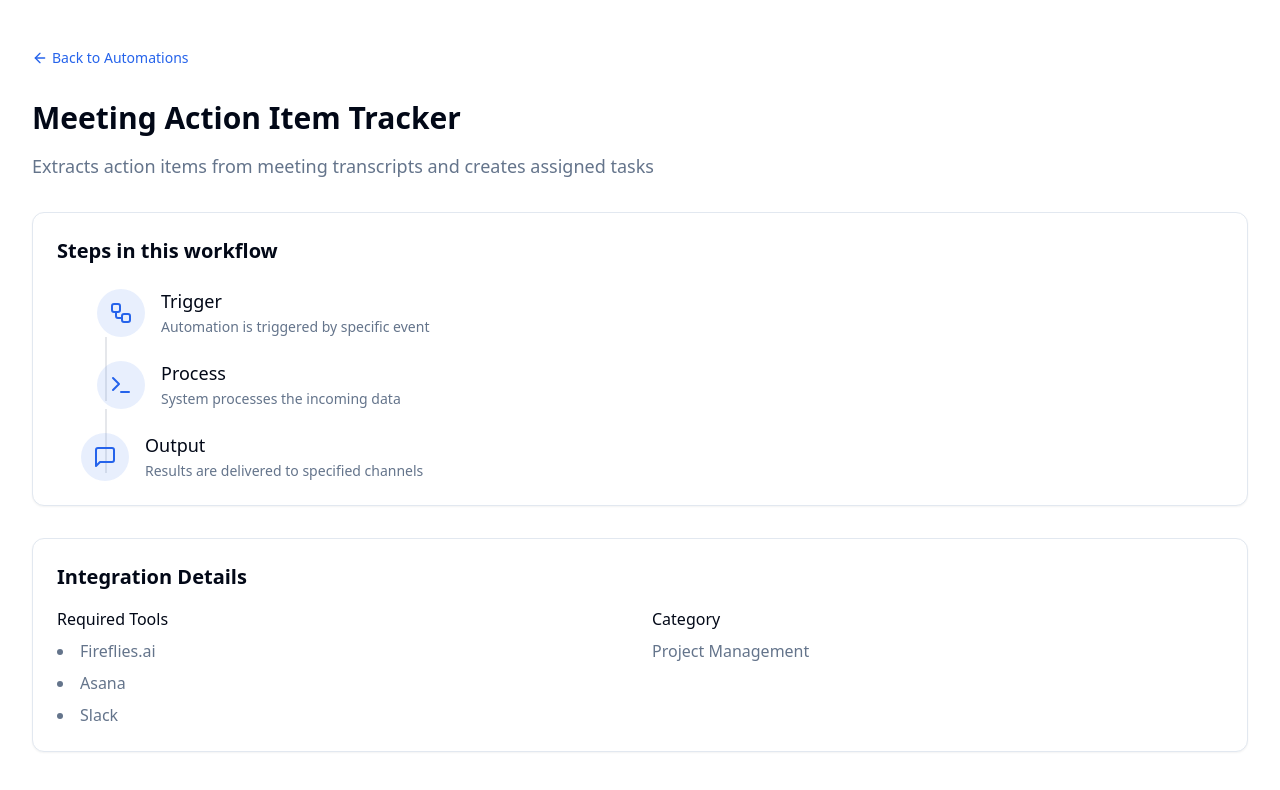
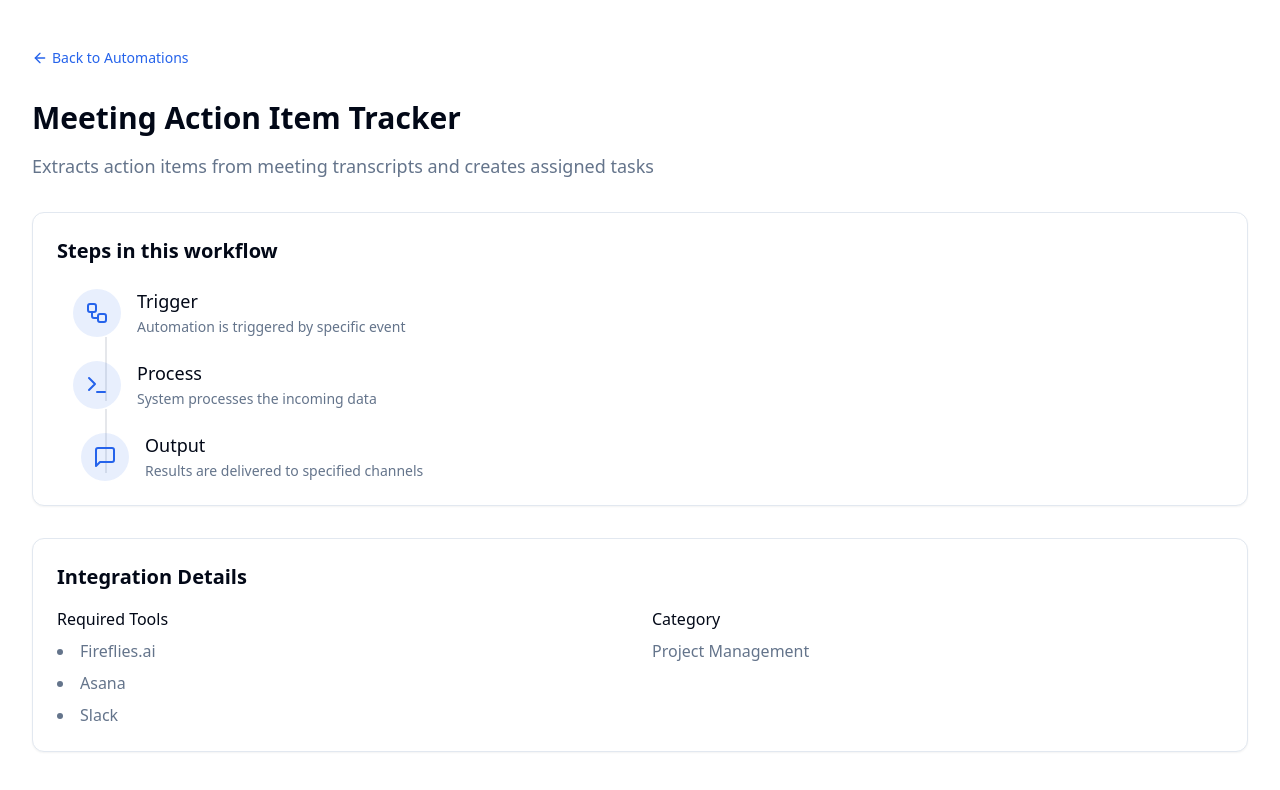
Before and after one commit to brianpcf/dptlandingpage, a React (Vite) app: page /action-items in a window 1280 px wide. Shown: the top 790 px of the page. Built offline with nearby package versions, Linux system fonts and the light colour scheme.

Commit message:
Move bottom icon to right
Adjusted the position of the bottom icon in the workflow steps to align it correctly with the other icons.
[skip gpt_engineer]

```diff
--- a/src/components/workflow/WorkflowStep.tsx
+++ b/src/components/workflow/WorkflowStep.tsx
@@ -9,7 +9,7 @@ interface WorkflowStepProps {
 
 const WorkflowStep = ({ title, description, icon: Icon, isLast }: WorkflowStepProps) => {
   return (
-    <div className="flex items-start space-x-4 relative pl-6">
+    <div className={`flex items-start space-x-4 relative ${isLast ? 'pl-6' : ''}`}>
       {!isLast && (
         <div className="absolute left-12 top-12 w-0.5 h-16 bg-gray-200" />
       )}
```
